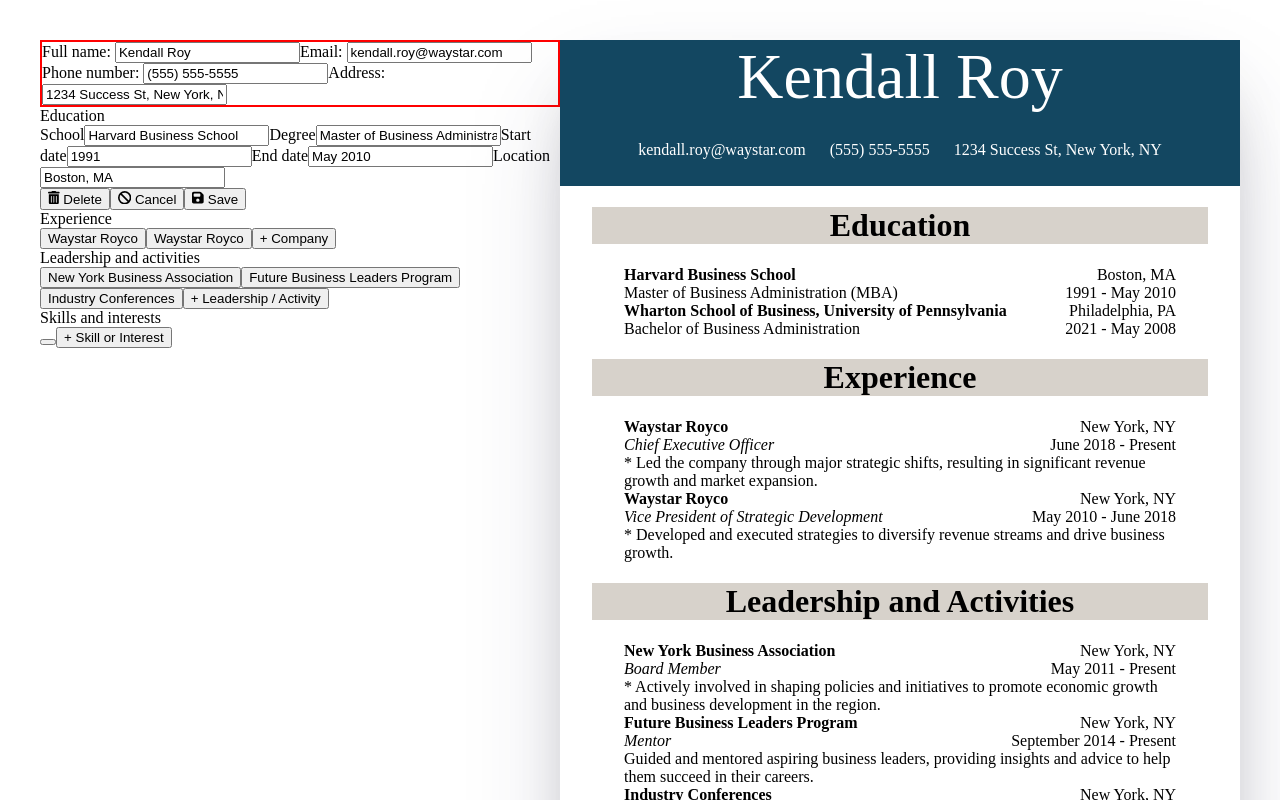
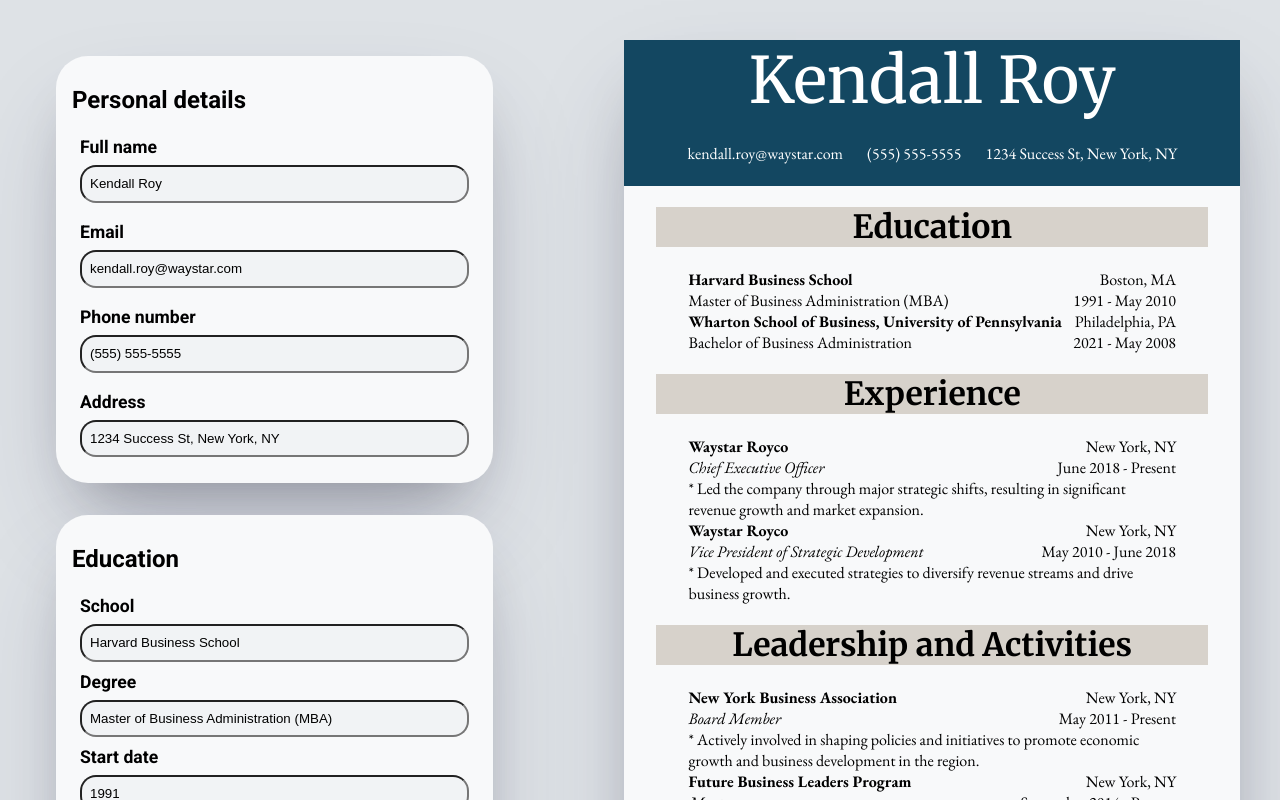
Before and after one commit to akcode2/Resume-Builder, a React (Vite) app: page / in a window 1280 px wide. Both pictures are taken after a click on the button "Harvard Business School". Shown: the top 800 px of the page. Built offline with nearby package versions, Linux system fonts and the light colour scheme.

Commit message:
Style form sections into cards

```diff
--- a/src/App.css
+++ b/src/App.css
@@ -1,3 +1,7 @@
+@import url("https://fonts.googleapis.com/css2?family=EB+Garamond:ital,wght@0,400;0,700;1,400&family=Merriweather:ital,wght@0,400;0,700;1,400&family=Roboto:wght@400;700&display=swap");
+body {
+  background-color: #dee2e6;
+}
 #root {
   display: flex;
   max-width: 1280px;
@@ -5,20 +9,60 @@
   padding: 2rem;
 }
 
-
 .formControls {
+  display: flex;
+  flex-direction: column;
   width: 65ch;
+  font-family: "Roboto";
 }
 
 .formCategory {
-  border: 2px solid red;
+  /* Card styling */
+  background-color: #f8f9fa;
+  width: 45ch;
+  padding: 1rem;
+  border-radius: 2rem;
+  margin: 1rem;
+  box-shadow: rgba(255, 255, 255, 0.1) 0px 1px 1px 0px inset,
+    rgba(50, 50, 93, 0.25) 0px 50px 100px -20px,
+    rgba(0, 0, 0, 0.3) 0px 30px 60px -30px;
+  display: flex;
+  flex-direction: column;
+  justify-content: center;
+}
+
+.formCategory > h2 {
+  align-self: start;
+  line-height: 1rem;
+}
+
+label {
+  display: flex;
+  flex-direction: column;
+  margin-left: 2rem;
+  gap: 0.5rem;
+  font-weight: bold;
+  font-size: 1.1rem;
+  margin: 0.6rem 0.5rem;
+}
+
+input {
+  border-radius: 1rem;
+  padding: 0.5rem;
+  background-color: #f1f3f5;
+  line-height: 1.1rem;
 }
 
 .preview {
   flex: 1;
   /* A4 page aspect ratio */
   aspect-ratio: 1.414 / 1;
-  box-shadow: rgba(255, 255, 255, 0.1) 0px 1px 1px 0px inset, rgba(50, 50, 93, 0.25) 0px 50px 100px -20px, rgba(0, 0, 0, 0.3) 0px 30px 60px -30px;
+  box-shadow: rgba(255, 255, 255, 0.1) 0px 1px 1px 0px inset,
+    rgba(50, 50, 93, 0.25) 0px 50px 100px -20px,
+    rgba(0, 0, 0, 0.3) 0px 30px 60px -30px;
+  background-color: #f8f9fa;
+  height: 120vh;
+  overflow: scroll;
 }
 
 #header {
@@ -33,6 +77,7 @@
   grid-row: 1;
   grid-column: 1 / 4;
   text-align: center;
+  font-family: "Merriweather";
 }
 
 .personalDetails {
@@ -41,41 +86,68 @@
   display: flex;
   text-align: center;
   gap: 1.5rem;
+  font-family: "EB Garamond", serif;
 }
 
 .bodySection {
   padding: 0 2rem;
+  font-family: "EB Garamond", serif;
 }
 
 .bodyHeading h1 {
   text-align: center;
-  background-color: #D7D2CB;
+  background-color: #d7d2cb;
+  font-family: "Merriweather";
 }
 
-.schoolAndLocation, .companyAndLocation {
+.schoolAndLocation,
+.companyAndLocation {
   display: flex;
   justify-content: space-between;
   padding: 0 2rem;
 }
 
-.school {
+.school,
+.company,
+.organization {
   font-weight: bold;
 }
 
-.degreeAndDates, .positionAndDates {
+.degreeAndDates,
+.positionAndDates {
   display: flex;
   justify-content: space-between;
   padding: 0 2rem;
 }
 
-.company, .organization {
-  font-weight: bold;
-}
-
-.position, .role {
+.position,
+.role {
   font-style: italic;
 }
 
 .description {
   padding: 0 2rem;
 }
+
+button {
+  display: flex;
+  width: 40ch;
+  margin: 1rem;
+  font-weight: bold;
+  font-size: 1.1rem;
+  text-align: center;
+}
+
+.btnContainer {
+  display: flex;
+  justify-content: space-between;
+}
+
+.formCtrlBtn {
+  display: flex;
+  gap: 1ch;
+  align-items: center;
+  width: 10ch;
+  padding: .5ch;
+  line-height: 1ch;
+}
--- a/src/components/Activities.jsx
+++ b/src/components/Activities.jsx
@@ -12,8 +12,8 @@
 
   return (
     <>
-      <div id="activities">
-        <summary>Leadership and activities</summary>
+      <div className="formCategory" id="activities">
+        <h2>Leadership and activities</h2>
         <div className="contents">
           {/* Show the form if toggleShowForm is true */}
           {showForm && (
--- a/src/components/ActivitiesForm.jsx
+++ b/src/components/ActivitiesForm.jsx
@@ -15,7 +15,7 @@
   }
 
   // Call toggleShowForm on the parent component
-  const cancelForm = () => {
+  const doneForm = () => {
     // Set showForm to false and indexToShow to -1
     toggleShowForm(-1);
   };
@@ -89,9 +89,8 @@
         ></input>
       </label>
       <div className="btnContainer">
+        <Button id="doneBtn" label="Done" handleClick={doneForm} />
         <Button id="deleteBtn" label="Delete" />
-        <Button id="cancelBtn" label="Cancel" handleClick={cancelForm} />
-        <Button id="saveBtn" label="Save" />
       </div>
     </>
   );
--- a/src/components/Button.jsx
+++ b/src/components/Button.jsx
@@ -1,5 +1,4 @@
 function Button({ id, label, handleClick }) {
-  // When "Cancel" is clicked, reset the form category
   let svg;
   // icons
   if (label === "Delete") {
@@ -13,15 +12,15 @@
         <path d="M135.2 17.7C140.6 6.8 151.7 0 163.8 0H284.2c12.1 0 23.2 6.8 28.6 17.7L320 32h96c17.7 0 32 14.3 32 32s-14.3 32-32 32H32C14.3 96 0 81.7 0 64S14.3 32 32 32h96l7.2-14.3zM32 128H416V448c0 35.3-28.7 64-64 64H96c-35.3 0-64-28.7-64-64V128zm96 64c-8.8 0-16 7.2-16 16V432c0 8.8 7.2 16 16 16s16-7.2 16-16V208c0-8.8-7.2-16-16-16zm96 0c-8.8 0-16 7.2-16 16V432c0 8.8 7.2 16 16 16s16-7.2 16-16V208c0-8.8-7.2-16-16-16zm96 0c-8.8 0-16 7.2-16 16V432c0 8.8 7.2 16 16 16s16-7.2 16-16V208c0-8.8-7.2-16-16-16z" />
       </svg>
     );
-  } else if (label === "Cancel") {
+  } else if (label === "Done") {
     svg = (
       <svg
         xmlns="http://www.w3.org/2000/svg"
         height="1em"
-        viewBox="0 0 512 512"
+        viewBox="0 0 320 512"
       >
         {/* <!--! Font Awesome Free 6.4.2 by @fontawesome - https://fontawesome.com License - https://fontawesome.com/license (Commercial License) Copyright 2023 Fonticons, Inc. --> */}
-        <path d="M367.2 412.5L99.5 144.8C77.1 176.1 64 214.5 64 256c0 106 86 192 192 192c41.5 0 79.9-13.1 111.2-35.5zm45.3-45.3C434.9 335.9 448 297.5 448 256c0-106-86-192-192-192c-41.5 0-79.9 13.1-111.2 35.5L412.5 367.2zM0 256a256 256 0 1 1 512 0A256 256 0 1 1 0 256z" />
+        <path d="M9.4 233.4c-12.5 12.5-12.5 32.8 0 45.3l192 192c12.5 12.5 32.8 12.5 45.3 0s12.5-32.8 0-45.3L77.3 256 246.6 86.6c12.5-12.5 12.5-32.8 0-45.3s-32.8-12.5-45.3 0l-192 192z" />
       </svg>
     );
   } else if (label === "Save") {
@@ -39,7 +38,7 @@
 
   return (
     <>
-      <button id={id} onClick={handleClick}>
+      <button className="formCtrlBtn" id={id} onClick={handleClick}>
         <i className="icon">{svg}</i> <span>{label}</span>
       </button>
     </>
--- a/src/components/EduForm.jsx
+++ b/src/components/EduForm.jsx
@@ -9,7 +9,7 @@
   }
 
   // Call toggleShowForm on the parent component
-  const cancelForm = () => {
+  const doneForm = () => {
     // Set showForm to false and indexToShow to -1
     toggleShowForm(-1);
   };
@@ -72,9 +72,8 @@
         ></input>
       </label>
       <div className="btnContainer">
+        <Button id="donelBtn" label="Done" handleClick={doneForm} />
         <Button id="deleteBtn" label="Delete" />
-        <Button id="cancelBtn" label="Cancel" handleClick={cancelForm} />
-        <Button id="saveBtn" label="Save" />
       </div>
     </>
   );
--- a/src/components/Education.jsx
+++ b/src/components/Education.jsx
@@ -12,8 +12,8 @@
 
   return (
     <>
-      <div id="education">
-        <summary>Education</summary>
+      <div className="formCategory" id="education">
+        <h2>Education</h2>
         <div className="contents">
           {/* Show the form if toggleShowForm is true */}
           {showForm && (
--- a/src/components/ExpForm.jsx
+++ b/src/components/ExpForm.jsx
@@ -9,7 +9,7 @@
   }
 
   // Call toggleShowForm on the parent component
-  const cancelForm = () => {
+  const doneForm = () => {
     // Set showForm to false and indexToShow to -1
     toggleShowForm(-1);
   };
@@ -83,9 +83,8 @@
         ></input>
       </label>
       <div className="btnContainer">
+        <Button id="doneBtn" label="Done" handleClick={doneForm} />
         <Button id="deleteBtn" label="Delete" />
-        <Button id="cancelBtn" label="Cancel" handleClick={cancelForm} />
-        <Button id="saveBtn" label="Save" />
       </div>
     </>
   );
--- a/src/components/Experience.jsx
+++ b/src/components/Experience.jsx
@@ -12,8 +12,8 @@
 
   return (
     <>
-      <div id="experience">
-        <summary>Experience</summary>
+      <div className="formCategory" id="experience">
+        <h2>Experience</h2>
         <div className="contents">
           {/* Show the form if toggleShowForm is true */}
           {showForm && (
--- a/src/components/PersonalDetails.jsx
+++ b/src/components/PersonalDetails.jsx
@@ -2,8 +2,9 @@
   return (
     <>
       <div className="formCategory" id="personalDetails">
+        <h2> Personal details</h2>
         <label>
-          Full name:{" "}
+          Full name{" "}
           <input
             name="fullName"
             type="text"
@@ -12,7 +13,7 @@
           ></input>
         </label>
         <label>
-          Email:{" "}
+          Email{" "}
           <input
             name="email"
             type="email"
@@ -21,7 +22,7 @@
           ></input>
         </label>
         <label>
-          Phone number:{" "}
+          Phone number{" "}
           <input
             name="phoneNumber"
             type="tel"
@@ -30,7 +31,7 @@
           ></input>
         </label>
         <label>
-          Address:{" "}
+          Address{" "}
           <input
             name="address"
             type="text"
--- a/src/components/Skills.jsx
+++ b/src/components/Skills.jsx
@@ -12,8 +12,8 @@
 
   return (
     <>
-      <div id="skills">
-        <summary>Skills and interests</summary>
+      <div className="formCategory" id="skills">
+        <h2>Skills and interests</h2>
         <div className="contents">
           {/* Show the form if toggleShowForm is true */}
           {showForm && (
--- a/src/components/SkillsForm.jsx
+++ b/src/components/SkillsForm.jsx
@@ -9,7 +9,7 @@
   }
 
   // Call toggleShowForm on the parent component
-  const cancelForm = () => {
+  const doneForm = () => {
     // Set showForm to false and indexToShow to -1
     toggleShowForm(-1);
   };
@@ -29,9 +29,8 @@
       </label>
 
       <div className="btnContainer">
+        <Button id="doneBtn" label="Done" handleClick={doneForm} />
         <Button id="deleteBtn" label="Delete" />
-        <Button id="cancelBtn" label="Cancel" handleClick={cancelForm} />
-        <Button id="saveBtn" label="Save" />
       </div>
     </>
   );
```
